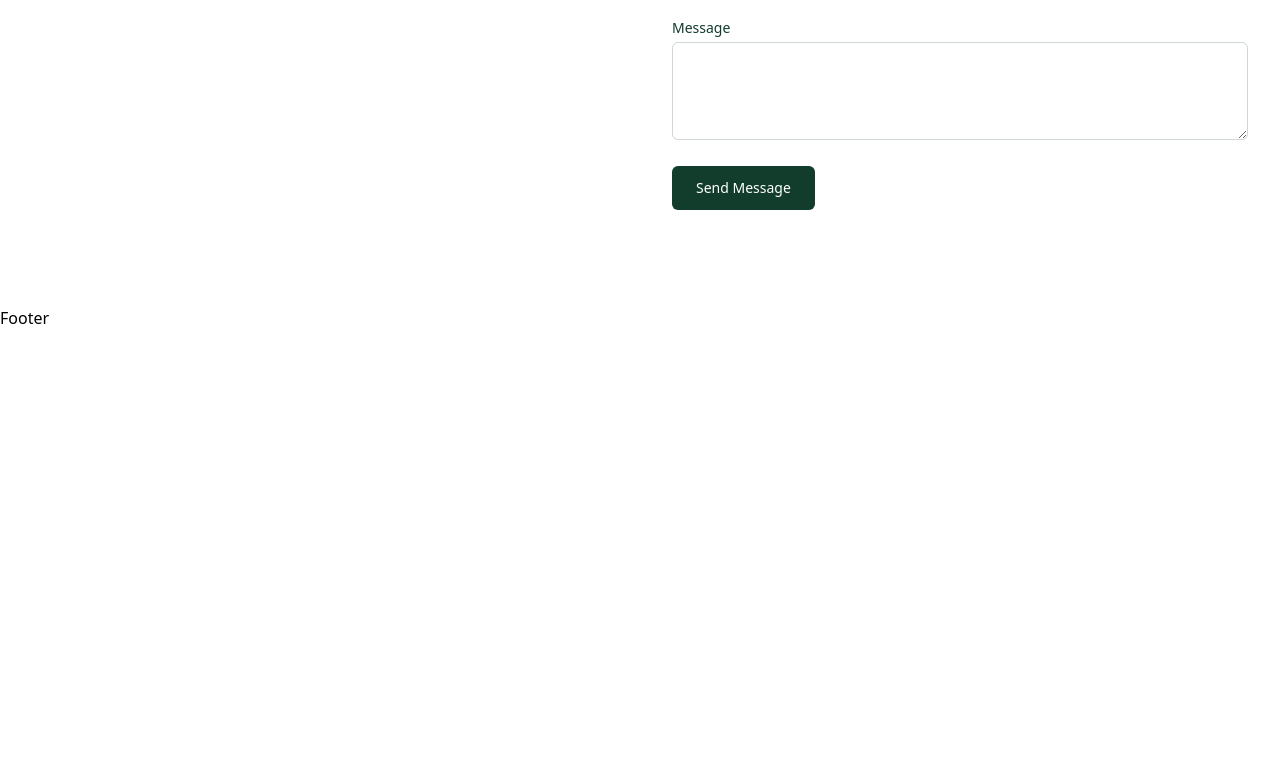
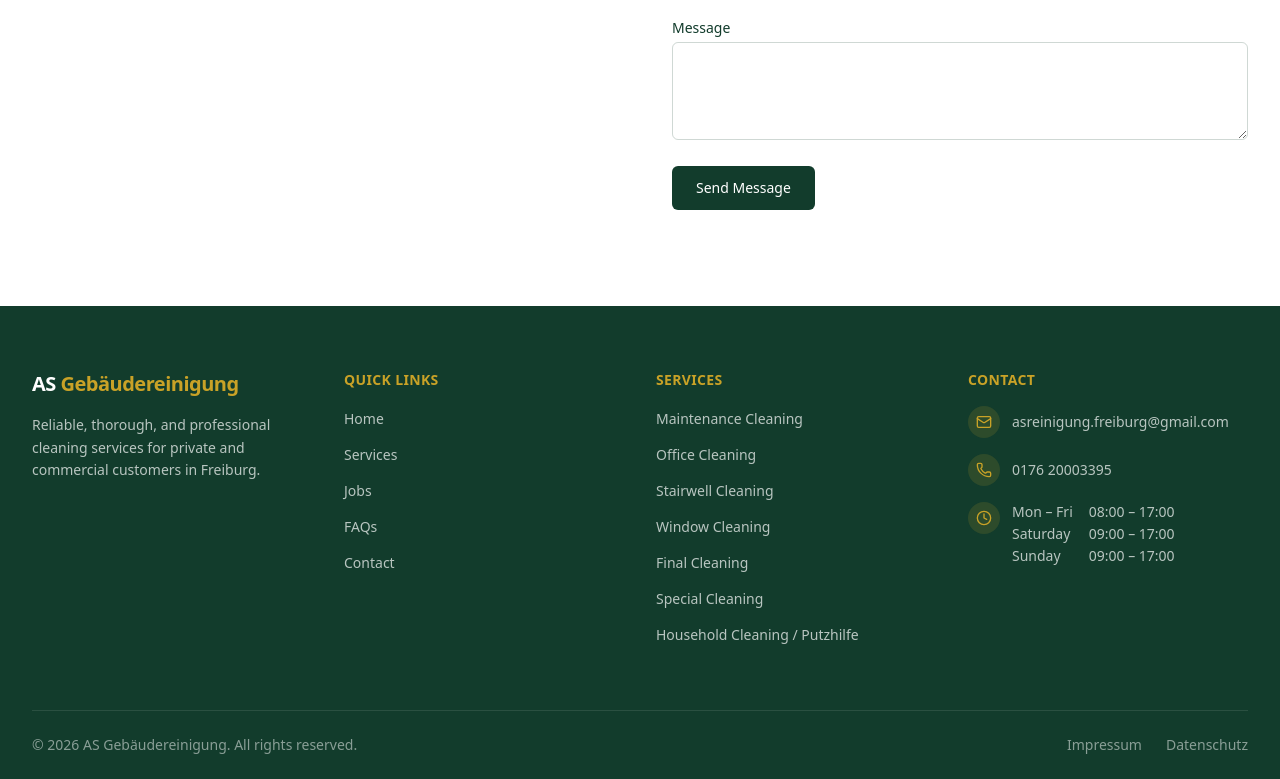
Before and after one commit to Abdul-Ahad3/Gebaudereinigung, a Next.js app: page / in a window 1280 px wide. Shown: the part 4443-5222 px from the top of the page. Before the commit the page ends 4773 px from the top, so only its background shows below. Built offline with nearby package versions, Linux system fonts and the light colour scheme.

Commit message:
Add Footer

```diff
--- a/src/app/page.tsx
+++ b/src/app/page.tsx
@@ -1,4 +1,4 @@
-import Footer from '@/components/layout/Footer';
+import { Footer } from '@/components/layout/Footer';
 import { Navbar } from '@/components/layout/Navbar';
 import { Hero } from '@/components/sections/Hero';
 import { About } from '@/components/sections/About';
--- a/src/components/layout/Footer.tsx
+++ b/src/components/layout/Footer.tsx
@@ -1,7 +1,143 @@
-export default function Footer() {
+import Link from "next/link";
+import { Mail, Phone, Clock } from "lucide-react";
+import { Container } from "@/components/layout/Container";
+import { navLinks } from "@/data/navigation";
+import { services } from "@/data/services";
+
+export function Footer() {
+  const year = new Date().getFullYear();
+
   return (
-    <>
-      <h1>Footer</h1>
-    </>
+    <footer className="bg-brand-green">
+      <Container>
+        <div className="grid gap-10 py-16 sm:grid-cols-2 lg:grid-cols-4 lg:gap-8">
+          {/* Logo + description */}
+          <div>
+            <Link
+              href="/"
+              aria-label="AS Gebäudereinigung — Home"
+              className="text-xl font-bold tracking-tight text-white"
+            >
+              AS <span className="text-brand-gold">Gebäudereinigung</span>
+            </Link>
+            <p className="mt-4 text-sm leading-relaxed text-white/70">
+              Reliable, thorough, and professional cleaning services for
+              private and commercial customers in Freiburg.
+            </p>
+          </div>
+
+          {/* Quick navigation */}
+          <nav aria-label="Footer navigation">
+            <h3 className="text-sm font-semibold uppercase tracking-wide text-brand-gold">
+              Quick Links
+            </h3>
+            <ul className="mt-4 space-y-3">
+              {navLinks.map((link) => (
+                <li key={link.href}>
+                  <Link
+                    href={link.href}
+                    className="text-sm text-white/70 transition-colors hover:text-white"
+                  >
+                    {link.label}
+                  </Link>
+                </li>
+              ))}
+            </ul>
+          </nav>
+
+          {/* Services */}
+          <nav aria-label="Services">
+            <h3 className="text-sm font-semibold uppercase tracking-wide text-brand-gold">
+              Services
+            </h3>
+            <ul className="mt-4 space-y-3">
+              {services.map((service) => (
+                <li key={service.slug}>
+                  <Link
+                    href="/services"
+                    className="text-sm text-white/70 transition-colors hover:text-white"
+                  >
+                    {service.title}
+                  </Link>
+                </li>
+              ))}
+            </ul>
+          </nav>
+
+          {/* Contact + hours */}
+          <div>
+            <h3 className="text-sm font-semibold uppercase tracking-wide text-brand-gold">
+              Contact
+            </h3>
+            <address className="mt-4 space-y-4 not-italic">
+              <div className="flex items-center gap-3">
+                <span className="flex h-8 w-8 shrink-0 items-center justify-center rounded-full bg-brand-gold/15">
+                  <Mail className="h-4 w-4 text-brand-gold" aria-hidden="true" />
+                </span>
+                <a
+                  href="mailto:asreinigung.freiburg@gmail.com"
+                  className="text-sm text-white/70 transition-colors hover:text-white"
+                >
+                  asreinigung.freiburg@gmail.com
+                </a>
+              </div>
+
+              <div className="flex items-center gap-3">
+                <span className="flex h-8 w-8 shrink-0 items-center justify-center rounded-full bg-brand-gold/15">
+                  <Phone className="h-4 w-4 text-brand-gold" aria-hidden="true" />
+                </span>
+                <a
+                  href="tel:+4917620003395"
+                  className="text-sm text-white/70 transition-colors hover:text-white"
+                >
+                  0176 20003395
+                </a>
+              </div>
+
+              <div className="flex items-start gap-3">
+                <span className="flex h-8 w-8 shrink-0 items-center justify-center rounded-full bg-brand-gold/15">
+                  <Clock className="h-4 w-4 text-brand-gold" aria-hidden="true" />
+                </span>
+                <dl className="space-y-0.5 text-sm text-white/70">
+                  <div className="flex justify-between gap-4">
+                    <dt>Mon – Fri</dt>
+                    <dd>08:00 – 17:00</dd>
+                  </div>
+                  <div className="flex justify-between gap-4">
+                    <dt>Saturday</dt>
+                    <dd>09:00 – 17:00</dd>
+                  </div>
+                  <div className="flex justify-between gap-4">
+                    <dt>Sunday</dt>
+                    <dd>09:00 – 17:00</dd>
+                  </div>
+                </dl>
+              </div>
+            </address>
+          </div>
+        </div>
+
+        {/* Bottom bar */}
+        <div className="flex flex-col items-center gap-4 border-t border-white/10 py-6 sm:flex-row sm:justify-between">
+          <p className="text-sm text-white/50">
+            © {year} AS Gebäudereinigung. All rights reserved.
+          </p>
+          <div className="flex gap-6">
+            <Link
+              href="/impressum"
+              className="text-sm text-white/50 transition-colors hover:text-white"
+            >
+              Impressum
+            </Link>
+            <Link
+              href="/datenschutz"
+              className="text-sm text-white/50 transition-colors hover:text-white"
+            >
+              Datenschutz
+            </Link>
+          </div>
+        </div>
+      </Container>
+    </footer>
   );
 }
```
